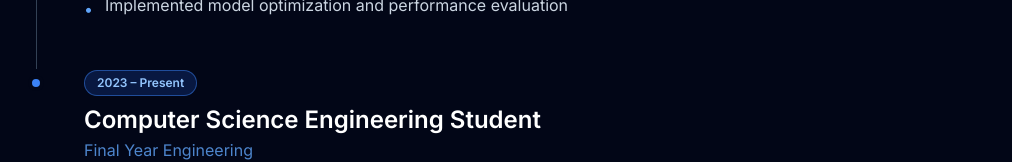
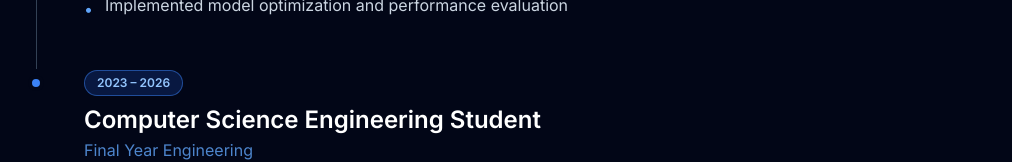
Before and after one commit to Sheshcode1809/POTFOLIO-2.0, a Next.js app: page / in a window 1280 px wide. Shown: the part 2601-2763 px from the top of the page, without its empty margins (132-1144 px from the left). Built offline with nearby package versions, Linux system fonts and the light colour scheme.

Commit message:
feat: add Experience section component and agent skill definition files

```diff
--- a/app/sections/Experience.tsx
+++ b/app/sections/Experience.tsx
@@ -38,7 +38,7 @@ const experiences: Experience[] = [
   {
     role: "Computer Science Engineering Student",
     company: "Final Year Engineering",
-    duration: "2023 – Present",
+    duration: "2023 – 2026",
     description:
       "Focused on Artificial Intelligence, Machine Learning, Data Science, Python, and Full Stack Development while building multiple portfolio-ready projects.",
     achievements: [
```
